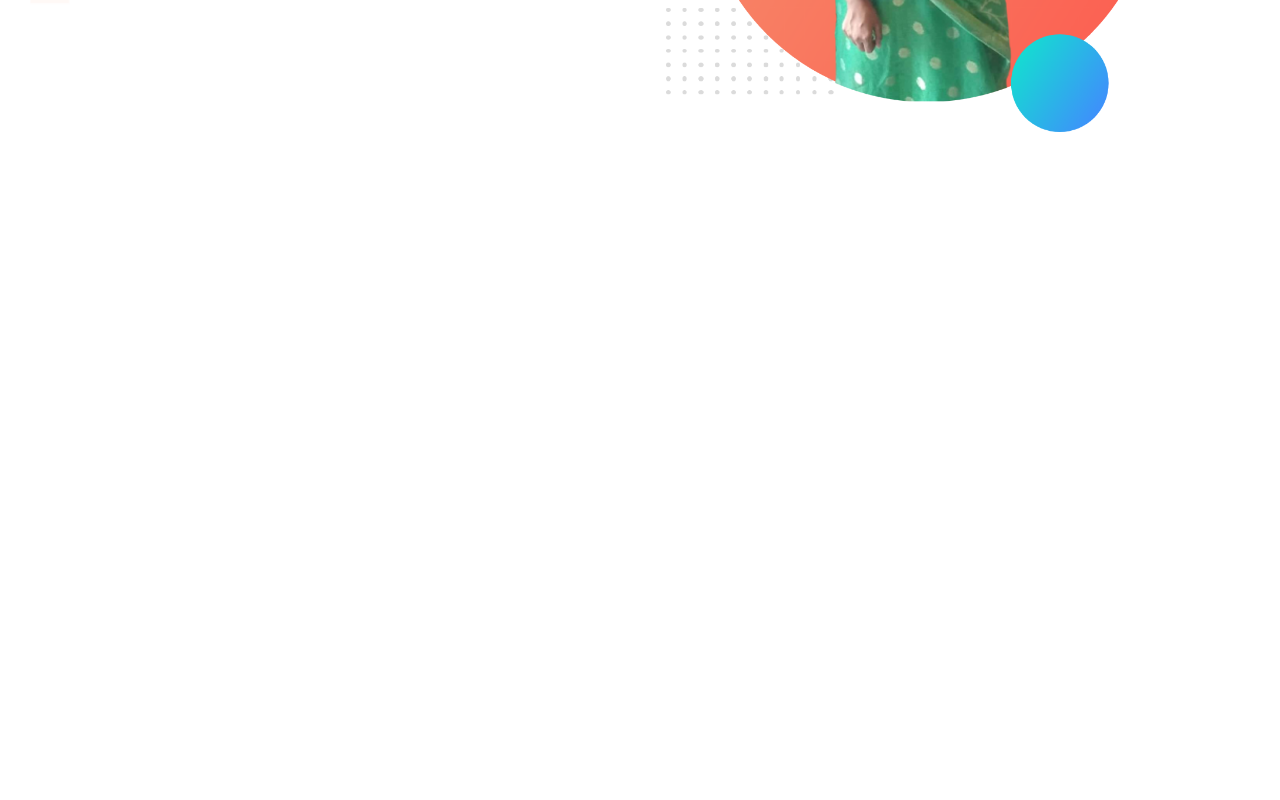
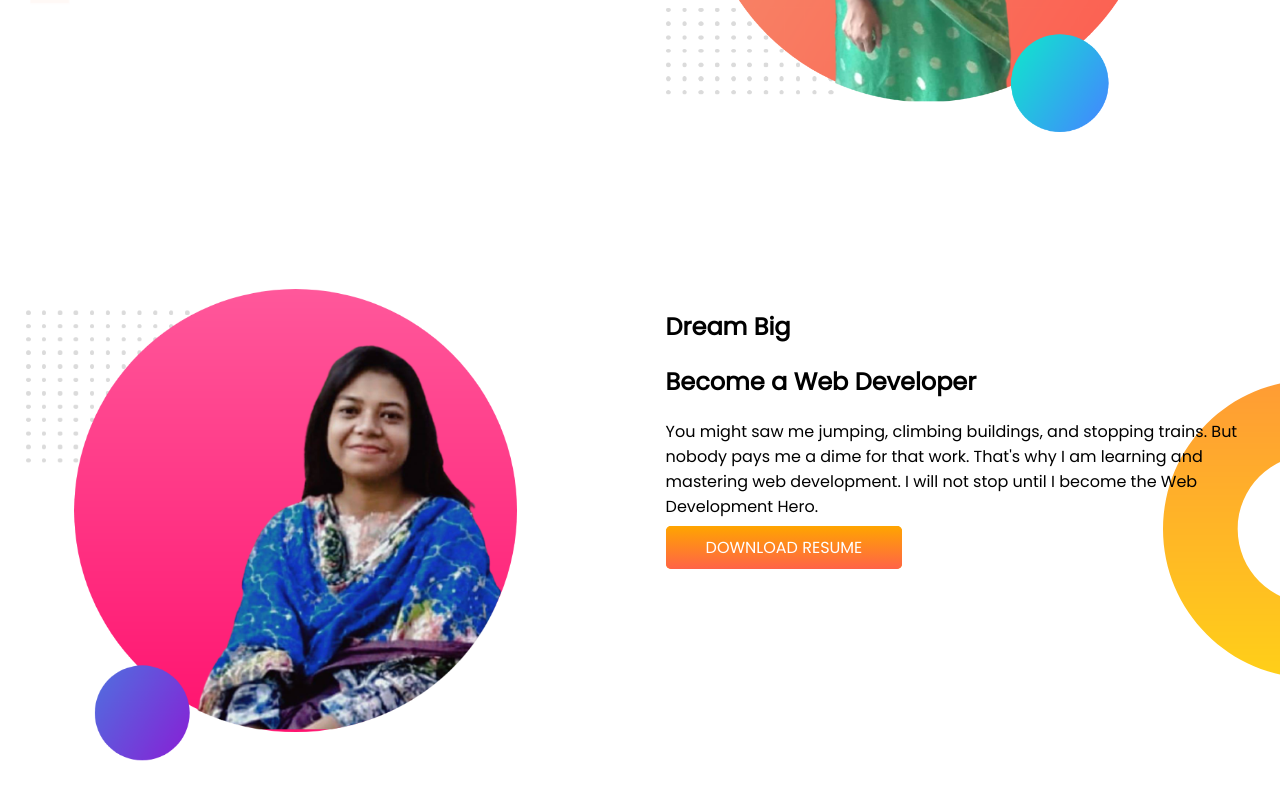
Before and after one commit to sharahzabin44/PH-portfolio-website, a plain HTML site: page index.html in a window 1280 px wide. Shown: the part 356-1156 px from the top of the page. Before the commit the page ends 800 px from the top, so only its background shows below. Drawn offline with Linux system fonts and the light colour scheme.

Commit message:
Dream big part complete

```diff
--- a/index.html
+++ b/index.html
@@ -29,6 +29,21 @@
             <img src="images/sharah.png" alt="">
         </div>
     </section>
+    <section class="dream-big">
+        <div class="half-width">
+            <img src="images/sharah2.png" alt="">
+        </div>
+        <div class="half-width">
+            <h1>Dream Big</h1>
+            <h2>Become a Web Developer</h2>
+            <p>You might saw me jumping, climbing buildings, and stopping trains. But nobody pays me a dime for that
+                work.
+                That's why I am learning and mastering web development. I will not stop until I become the Web
+                Development
+                Hero.</p>
+            <a class="link-button" href="#" target="_blank">DOWNLOAD RESUME</a>
+        </div>
+    </section>
 </body>
 
 </html>
--- a/style.css
+++ b/style.css
@@ -7,6 +7,7 @@ body{
 }
 section{
     display: flex;
+    margin-bottom: 150px;
 }
 .half-width{
     width: 50%;
@@ -27,3 +28,8 @@ section{
     background-image: url(images/top-banner.png);
     background-repeat: no-repeat;
 }
+.dream-big{
+    background-image: url(images/dream-bg.png);
+    background-repeat: no-repeat;
+    background-position: right;
+}
```
Also changed, not shown: images/sharah2.png (added).
